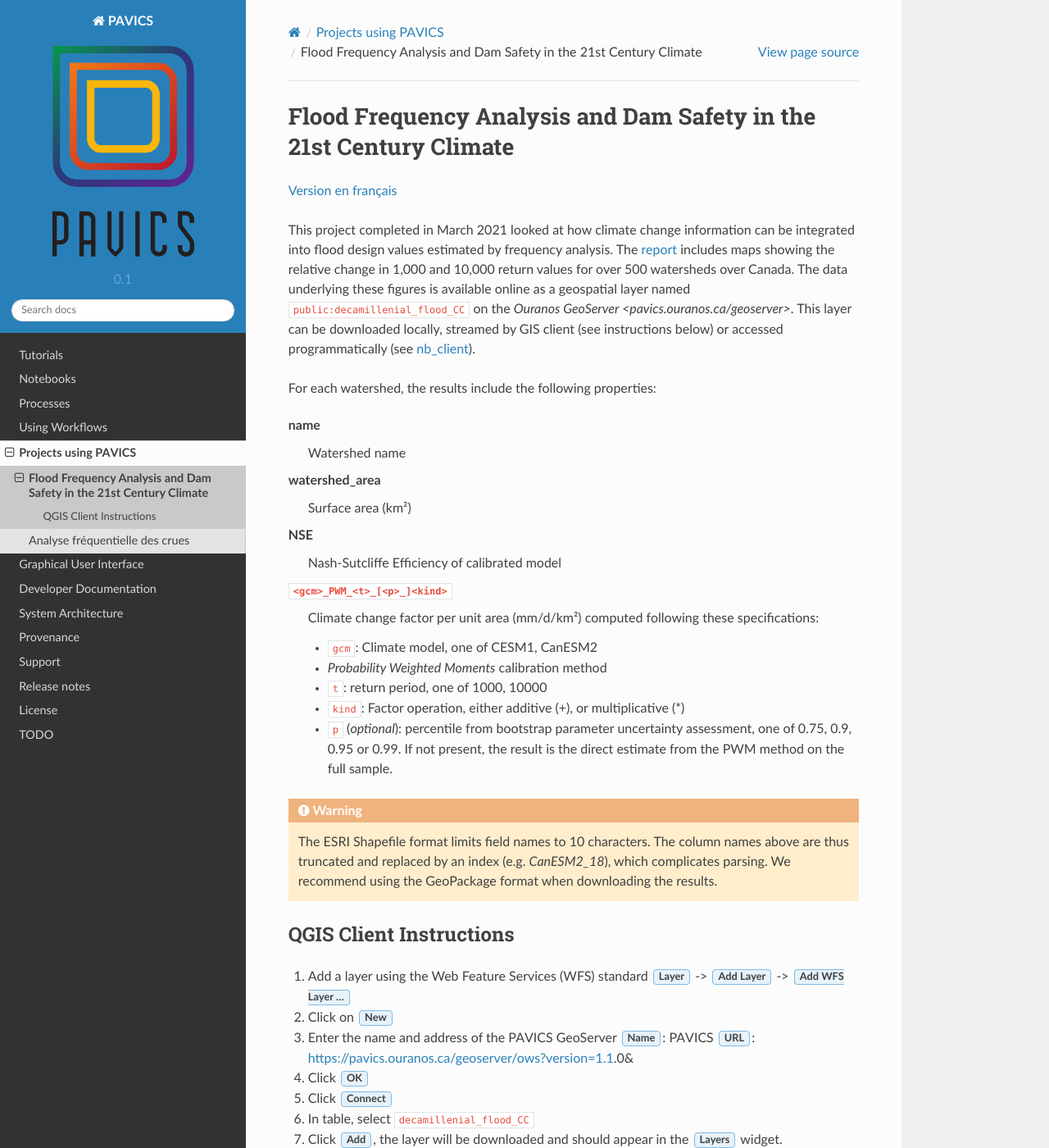
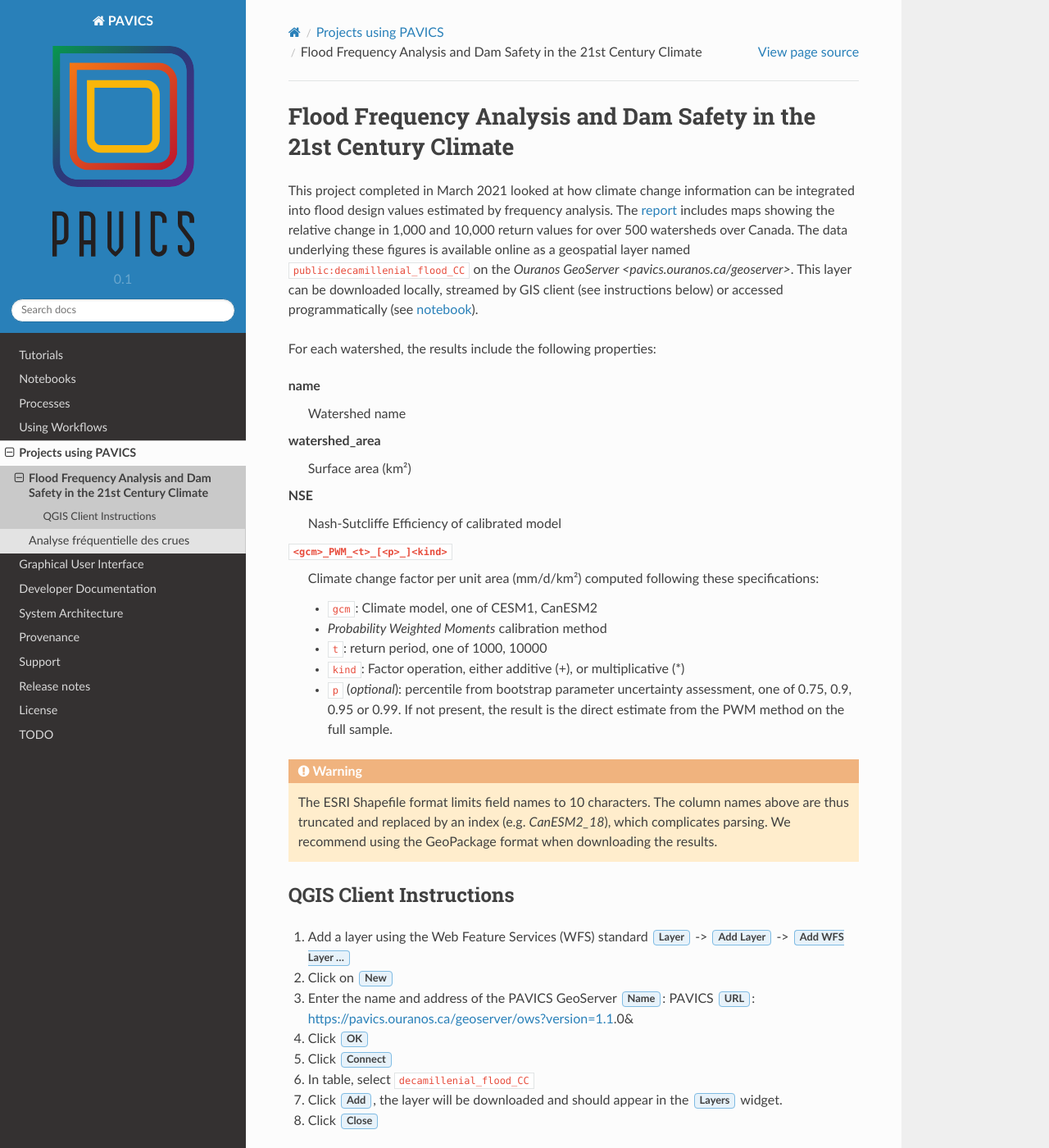
Before and after one commit to Ouranosinc/pavics-sdi, a Sphinx documentation site: the page built from docs/source/projects/cruesdeca.rst, in a window 1280 px wide and 1400 px high. Shown: the whole window at 82% size. Built offline with Sphinx 7.4.7 and the Read the Docs theme 2.0.0, drawn with Linux system fonts in a browser that asks for light colours; pages that are not in the unit, such as notebooks, are missing from menus; some of the changed text lies outside the part shown.

Commit message:
put project notebook in separate folder. fix links.

```diff
--- a/docs/source/projects/cruesdeca.rst
+++ b/docs/source/projects/cruesdeca.rst
@@ -1,10 +1,12 @@
 Flood Frequency Analysis and Dam Safety in the 21st Century Climate
 ===================================================================
 
-:ref:`Version en français<Analyse fréquentielle des crues>`
+.. ::
+
+    :ref:`Version en français<Analyse fréquentielle des crues>`
 
 
-This project completed in March 2021 looked at how climate change information can be integrated into flood design values estimated by frequency analysis. The `report`_ includes maps showing the relative change in 1,000 and 10,000 return values for over 500 watersheds over Canada. The data underlying these figures is available online as a geospatial layer named ``public:decamillenial_flood_CC`` on the `Ouranos GeoServer <pavics.ouranos.ca/geoserver>`. This layer can be downloaded locally, streamed by GIS client (see instructions below) or accessed programmatically (see nb_client_).
+This project completed in March 2021 looked at how climate change information can be integrated into flood design values estimated by frequency analysis. The `report`_ includes maps showing the relative change in 1,000 and 10,000 return values for over 500 watersheds over Canada. The data underlying these figures is available online as a geospatial layer named ``public:decamillenial_flood_CC`` on the `Ouranos GeoServer <pavics.ouranos.ca/geoserver>`. This layer can be downloaded locally, streamed by GIS client (see instructions below) or accessed programmatically (see notebook_).
 
 
 For each watershed, the results include the following properties:
@@ -51,9 +53,11 @@
 
 
 .. _report: http://to.be.completed.pdf
-.. _nb_client: ../notebooks/cruesdeca.ipynb
+.. _notebook: notebooks/cruesdeca.ipynb
 
 
 
 Analyse fréquentielle des crues
 ===============================
+
+Version en français à venir...
```
Also changed, not shown: docs/source/notebooks/index.rst (+0 -8 lines), docs/source/projects/index.rst (+9 -0 lines), docs/source/notebooks/cruesdeca.ipynb (deleted).
